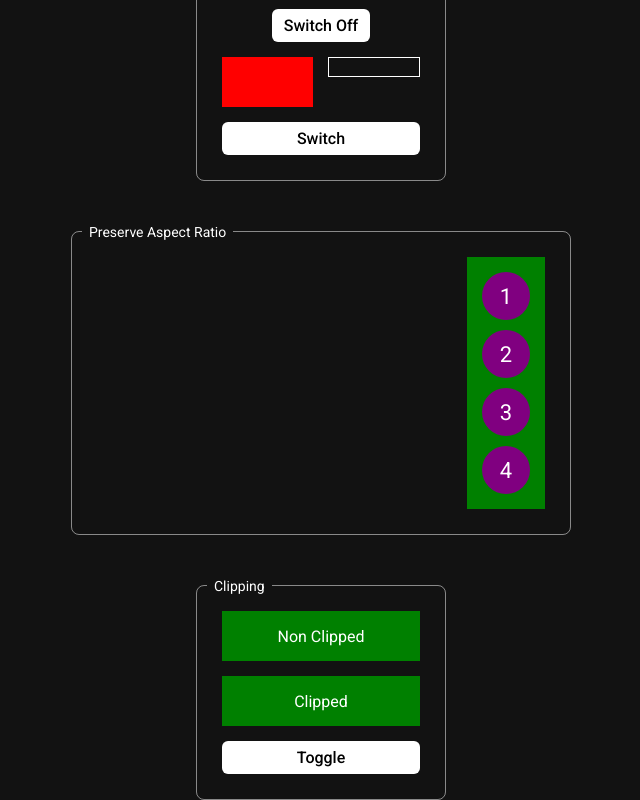
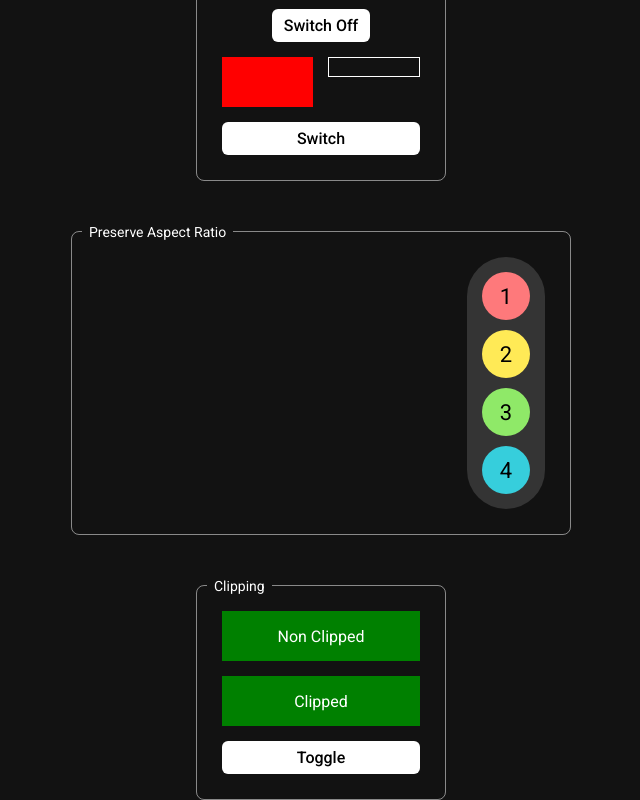
Before and after one commit to Kokapuk/react-smooth-flow, a React (Vite) app: page / in a window 1280 px wide. Shown: the part 822-1622 px from the top of the page, without its empty margins (319-959 px from the left). Built offline with nearby package versions, Linux system fonts and the light colour scheme.

Commit message:
- Fixes - Improved preserve aspect ratio example

```diff
--- a/src/Examples/PreserveAspectRatio/PreserveAspectRatio.module.scss
+++ b/src/Examples/PreserveAspectRatio/PreserveAspectRatio.module.scss
@@ -1,7 +1,8 @@
 .container {
   display: flex;
   gap: 15px;
-  background-color: green;
+  background-color: rgb(52, 52, 52);
+  border-radius: 50px;
   width: fit-content;
   padding: 15px;
   margin-left: auto;
@@ -19,15 +20,48 @@
   height: 48px;
   width: 48px;
   padding: 0;
-  background-color: purple;
   border-radius: 50%;
   border: 0;
   font-size: 22px;
   cursor: pointer;
+  color: black;
+
+  &:nth-child(1) {
+    background-color: #fe797b;
+  }
+
+  &:nth-child(2) {
+    background-color: #ffea56;
+  }
+
+  &:nth-child(3) {
+    background-color: #8fe968;
+  }
+
+  &:nth-child(4) {
+    background-color: #36cedc;
+  }
 }
 
-.expandedContent {
+.panel {
   max-width: 225px;
-  background-color: purple;
   padding: 15px;
+  color: black;
+  border-radius: 30px 7px 7px 30px;
+
+  &[data-panelnumber='1'] {
+    background-color: #fe797b;
+  }
+
+  &[data-panelnumber='2'] {
+    background-color: #ffea56;
+  }
+
+  &[data-panelnumber='3'] {
+    background-color: #8fe968;
+  }
+
+  &[data-panelnumber='4'] {
+    background-color: #36cedc;
+  }
 }
--- a/src/Examples/PreserveAspectRatio/PreserveAspectRatio.tsx
+++ b/src/Examples/PreserveAspectRatio/PreserveAspectRatio.tsx
@@ -10,26 +10,27 @@ const materialDesignEmphasizedEasing =
 // https://linear-easing-generator.netlify.app/?codeType=svg&code=M+0%2C0%0AC+0.05%2C+0%2C+0.133333%2C+0.06%2C+0.166666%2C+0.4%0AC+0.208333%2C+0.82%2C+0.25%2C+1%2C+1%2C+1&simplify=0.0017&round=3
 
 const PreserveAspectRatio = () => {
-  const [activeSection, setActiveSection] = useState<number | null>(null);
+  const [activePanel, setActivePanel] = useState<number | null>(null);
 
   return (
     <Example title="Preserve Aspect Ratio" style={{ width: 500 }}>
       <div className={styles.container} {...constructViewTransition({ tag: 'container', contentAlign: 'top right' })}>
-        {activeSection !== null && (
+        {activePanel !== null && (
           <p
-            className={styles.expandedContent}
-            {...constructViewTransition({ tag: `panel-${activeSection}`, mutationTransitionFadeType: 'sequential' })}
+            className={styles.panel}
+            data-panelnumber={activePanel}
+            {...constructViewTransition({ tag: `panel-${activePanel}`, mutationTransitionFadeType: 'sequential' })}
           >
             <button
               style={{ float: 'right', height: 22, width: 22 }}
               onClick={() =>
                 startViewTransition(
-                  ['container', `panel-${activeSection}`],
+                  ['container', `panel-${activePanel}`],
                   {
                     duration: 750,
                     easing: materialDesignEmphasizedEasing,
                   },
-                  () => setActiveSection(null)
+                  () => setActivePanel(null)
                 )
               }
             >
@@ -46,20 +47,18 @@ const PreserveAspectRatio = () => {
             <button
               onClick={() =>
                 startViewTransition(
-                  ['container', `panel-${i}`, activeSection ? `panel-${activeSection}` : null].filter(
-                    Boolean
-                  ) as string[],
+                  ['container', activePanel ? `panel-${activePanel}` : null, `panel-${i}`].filter(Boolean) as string[],
                   {
                     duration: 750,
                     easing: materialDesignEmphasizedEasing,
                   },
-                  () => setActiveSection(i)
+                  () => setActivePanel(i)
                 )
               }
               className={styles.button}
               key={i}
-              style={{ visibility: activeSection === i ? 'hidden' : undefined }}
-              {...(activeSection !== i
+              style={{ visibility: activePanel === i ? 'hidden' : undefined }}
+              {...(activePanel !== i
                 ? constructViewTransition({ tag: `panel-${i}`, mutationTransitionFadeType: 'sequential' })
                 : null)}
             >
--- a/src/utils/ViewTransition/captureSnapshot.ts
+++ b/src/utils/ViewTransition/captureSnapshot.ts
@@ -6,7 +6,7 @@ import getComputedStyleNoRef from './getComputedStyleNoRef';
 import getElementByViewTransitionRootTag from './getElementByViewTransitionRootTag';
 import getTotalZIndex from './getTotalZIndex';
 import hideElementsWithTags from './hideElementsWithTags';
-import { Snapshot, ViewTransitionConfig, ViewTransitionProperties } from './types';
+import { ParsedViewTransitionProperties, Snapshot, ViewTransitionConfig } from './types';
 import unifyIds from './unifyIds';
 
 const captureSnapshot = (
@@ -18,7 +18,7 @@ const captureSnapshot = (
     return null;
   }
 
-  const viewTransitionProperties = JSON.parse(targetElement.dataset.viewtransition!) as ViewTransitionProperties;
+  const viewTransitionProperties = JSON.parse(targetElement.dataset.viewtransition!) as ParsedViewTransitionProperties;
   const computedStyle = getComputedStyleNoRef(targetElement);
   const rect = targetElement.getBoundingClientRect().toJSON() as Rect;
   const hasFixedPosition = elementHasFixedPosition(targetElement) || !!config.forceFixedPosition;
--- a/src/utils/ViewTransition/constructViewTransition.ts
+++ b/src/utils/ViewTransition/constructViewTransition.ts
@@ -1,7 +1,10 @@
-import { ViewTransitionProperties } from './types';
+import { ParsedViewTransitionProperties, ViewTransitionProperties } from './types';
 
 const constructViewTransition = (properties: ViewTransitionProperties) => ({
-  'data-viewtransition': JSON.stringify(properties),
+  'data-viewtransition': JSON.stringify({
+    ...properties,
+    mutationTransitionFadeType: properties.mutationTransitionFadeType ?? 'overlap',
+  } as ParsedViewTransitionProperties),
 });
 
 export default constructViewTransition;
--- a/src/utils/ViewTransition/playMutationTransition.ts
+++ b/src/utils/ViewTransition/playMutationTransition.ts
@@ -55,10 +55,7 @@ const playMutationTransition = async (
   };
   const transitions: Animation[] = [];
 
-  if (
-    prevSnapshot.viewTransitionProperties.mutationTransitionFadeType === undefined ||
-    prevSnapshot.viewTransitionProperties.mutationTransitionFadeType === 'overlap'
-  ) {
+  if (prevSnapshot.viewTransitionProperties.mutationTransitionFadeType === 'overlap') {
     const prevTransition = prevSnapshot.image.animate(
       [{ opacity: 1, ...keyframes[0] }, { opacity: 1 }, { opacity: 0, ...keyframes[1] }],
       animationOptions
@@ -71,10 +68,7 @@ const playMutationTransition = async (
 
     transitions.push(prevTransition, nextTransition);
   } else if (prevSnapshot.viewTransitionProperties.mutationTransitionFadeType === 'sequential') {
-    const prevTransition = prevSnapshot.image.animate([keyframes[0], keyframes[1]], {
-      duration: config.duration,
-      easing: config.easing ?? 'ease',
-    });
+    const prevTransition = prevSnapshot.image.animate([keyframes[0], keyframes[1]], animationOptions);
 
     const nextTransition = nextSnapshot.image.animate(
       [{ opacity: 0, ...keyframes[0] }, { opacity: 0 }, /*{ opacity: 0 },*/ { opacity: 1, ...keyframes[1] }],
@@ -89,7 +83,7 @@ const playMutationTransition = async (
     transitions.push(prevTransition, nextTransition, prevContentTransition);
   } else {
     throw Error(
-      `"${prevSnapshot.viewTransitionProperties.mutationTransitionFadeType}" is invalid  mutation transition fade type`
+      `"${prevSnapshot.viewTransitionProperties.mutationTransitionFadeType}" is invalid mutation transition fade type`
     );
   }
 
--- a/src/utils/ViewTransition/startViewTransition.ts
+++ b/src/utils/ViewTransition/startViewTransition.ts
@@ -2,7 +2,7 @@ import { flushSync } from 'react-dom';
 import applyPositionToSnapshots from './applyPositionToSnapshot';
 import cancelViewTransition from './cancelViewTransition';
 import captureSnapshot from './captureSnapshot';
-import checkSnapshotPairsValidity from './checkSnapshotPairsValidity';
+import validateSnapshotPairs from './validateSnapshotPairs';
 import getElementByViewTransitionTag from './getElementByViewTransitionTag';
 import playEnterExitTransition from './playEnterExitTransition';
 import playMutationTransition from './playMutationTransition';
@@ -38,7 +38,7 @@ const startViewTransition = async (
   );
 
   const pairs = prevSnapshots.map((i, index) => ({ prev: i, next: nextSnapshots[index] }));
-  checkSnapshotPairsValidity(pairs, tags);
+  validateSnapshotPairs(pairs, tags);
   applyPositionToSnapshots(pairs);
 
   try {
--- a/src/utils/ViewTransition/types.ts
+++ b/src/utils/ViewTransition/types.ts
@@ -10,6 +10,10 @@ export interface ViewTransitionProperties {
   avoidMutationTransition?: boolean;
   viewTransitionRootTag?: string;
   mutationTransitionFadeType?: MutationTransitionFadeType;
+}
+
+export interface ParsedViewTransitionProperties extends Omit<ViewTransitionProperties, 'mutationTransitionFadeType'> {
+  mutationTransitionFadeType: MutationTransitionFadeType;
 }
 
 export interface ViewTransitionConfig {
@@ -28,7 +32,7 @@ export interface Snapshot {
   rect: Rect;
   image: SVGSVGElement;
   computedStyle: ComputedStyle;
-  viewTransitionProperties: ViewTransitionProperties;
+  viewTransitionProperties: ParsedViewTransitionProperties;
   hasFixedPosition: boolean;
   viewTransitionRoot?: HTMLElement | null;
 }
--- a/src/utils/ViewTransition/checkSnapshotPairsValidity.ts
+++ b/src/utils/ViewTransition/validateSnapshotPairs.ts
@@ -7,7 +7,7 @@ const consistentTransitionProperties: (keyof ViewTransitionProperties)[] = [
   'mutationTransitionFadeType',
 ];
 
-const checkSnapshotPairsValidity = (
+const validateSnapshotPairs = (
   pairs: {
     prev: Snapshot | null;
     next: Snapshot | null;
@@ -55,4 +55,4 @@ const checkSnapshotPairsValidity = (
   });
 };
 
-export default checkSnapshotPairsValidity;
+export default validateSnapshotPairs;
```
